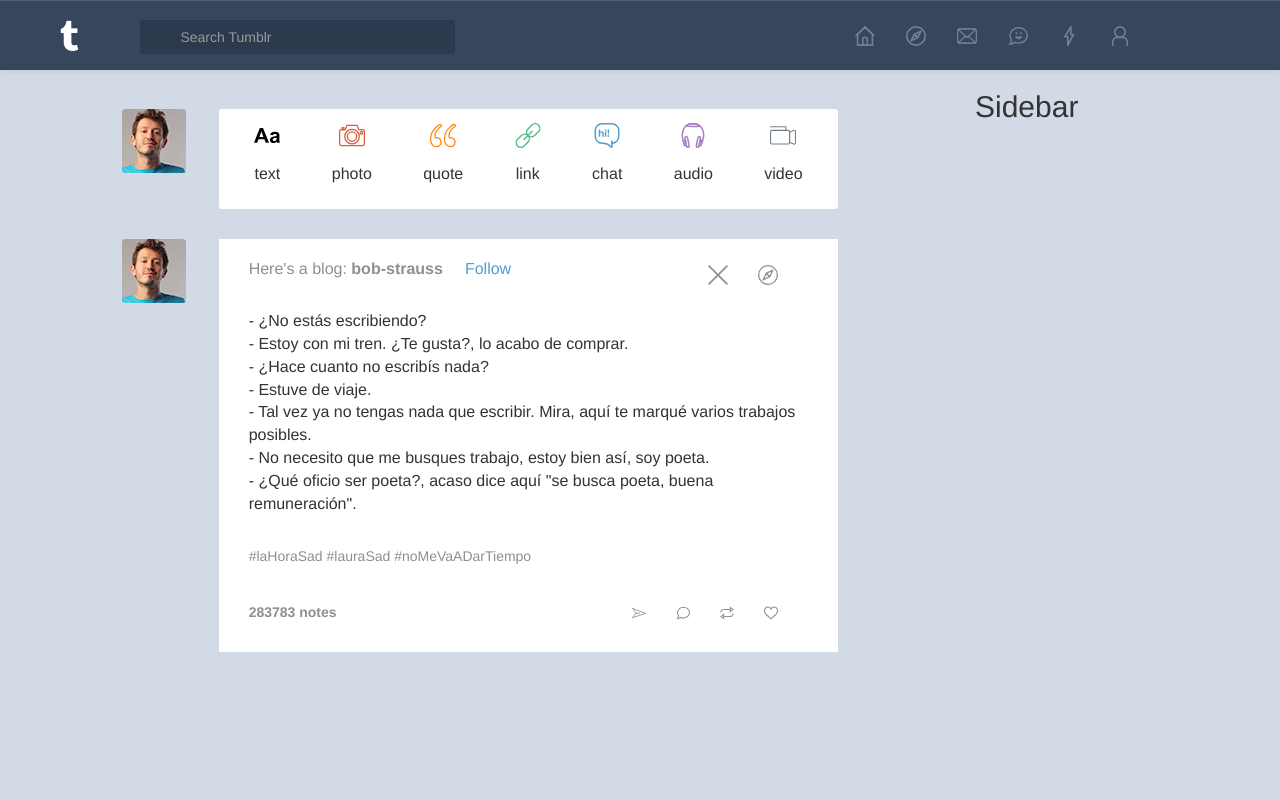
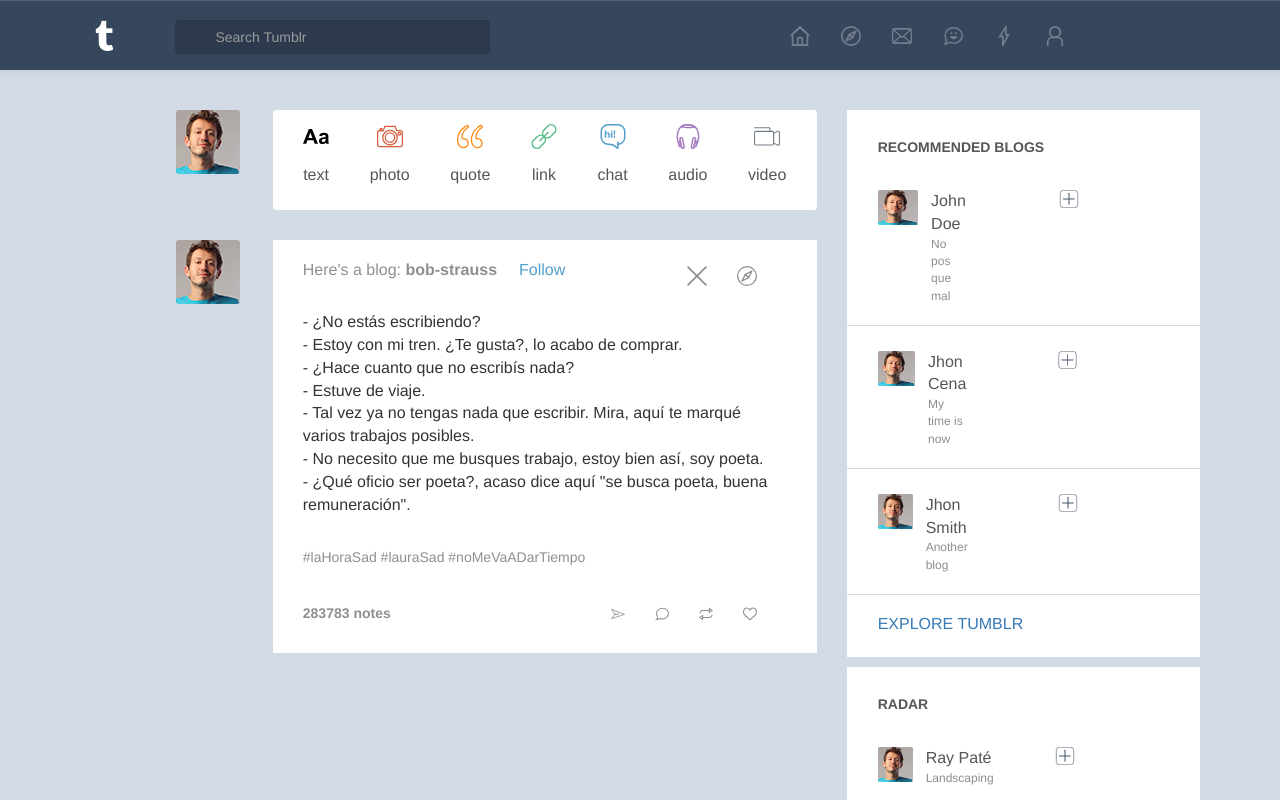
Before and after one commit to KefDS/zumblr-frontend, a React (Create React App) app: page / in a window 1280 px wide. Shown: the top 800 px of the page. Built offline with nearby package versions, Linux system fonts and the light colour scheme.

Commit message:
incompleted: sidebar

```diff
--- a/src/Components/HomePage/MainContent/Feed/Post.jsx
+++ b/src/Components/HomePage/MainContent/Feed/Post.jsx
@@ -20,7 +20,7 @@
         <p>
           - ¿No estás escribiendo? <br />
           - Estoy con mi tren. ¿Te gusta?, lo acabo de comprar. <br />
-          - ¿Hace cuanto no escribís nada? <br />
+          - ¿Hace cuanto que no escribís nada? <br />
           - Estuve de viaje. <br />
           - Tal vez ya no tengas nada que escribir. Mira, aquí te marqué varios trabajos posibles. <br />
           - No necesito que me busques trabajo, estoy bien así, soy poeta. <br />
--- a/src/Components/HomePage/MainContent/Feed/feed.scss
+++ b/src/Components/HomePage/MainContent/Feed/feed.scss
@@ -9,7 +9,6 @@
 .new-post {
   display: flex;
   justify-content: flex-start;
-  margin-top: 2.438rem;
   margin-bottom: 1.875rem;
 
   &__menu {
@@ -29,6 +28,7 @@
     align-items: center;
 
     p {
+      color: #565656;
       margin-top: 0.9375rem;
     }
   }
--- a/src/Components/HomePage/MainContent/Sidebar/index.js
+++ b/src/Components/HomePage/MainContent/Sidebar/index.js
@@ -1,7 +1,96 @@
 import React from 'react'
 
-const Sidebar = (props) => (
-  <h2>Sidebar</h2>
+import './sidebar.css'
+import './recommendedBlog.css'
+
+const SidebarContainer = ({ title, children }) => (
+  <section className='sidebar'>
+    <h2>{title}</h2>
+    <section className='sidebar__content'>
+      {children}
+    </section>
+  </section>
 )
 
-export default Sidebar
+const RecommendedBlog = ({ img, username, blogName }) => (
+  <section className='recommended-blog'>
+    <div className='recommended-blog__info'>
+      <img className='recommended-blog__photo' src={img} />
+      <div>
+        <p className='recommended-blog__username'>{username}</p>
+        <p className='recommended-blog__blog-name'>{blogName}</p>
+      </div>
+    </div>
+    <img className='recommended-blog__icon' src='/assets/img/recommended-blogs/follow.svg' />
+  </section>
+)
+
+const RecommendedBlogs = ({ users }) => (
+  <SidebarContainer>
+    {users.map((user, index) => (
+      <RecommendedBlog
+        img={user.img}
+        username={user.username}
+        blogName={user.blogName}
+      />)
+    )}
+  </SidebarContainer>
+)
+
+const Radar = ({ user, content }) => (
+  <SidebarContainer>
+    <RecommendedBlog
+      img={user.img}
+      username={user.username}
+      blogName={user.blogName}
+    />
+    {content.isImage ? <img style='width: 100%' src={content.path} /> : content}
+  </SidebarContainer>
+)
+
+// MockArea
+const RecommendedBlogUsers = ({ children }) => (
+  <div>
+    <RecommendedBlog
+      img='/assets/img/dummy/me.png'
+      username='John Doe'
+      blogName='No pos que mal'
+    />
+    <RecommendedBlog
+      img='/assets/img/dummy/me.png'
+      username='Jhon Cena'
+      blogName='My time is now'
+    />
+    <RecommendedBlog
+      img='/assets/img/dummy/me.png'
+      username='Jhon Smith'
+      blogName='Another blog'
+    />
+    {children}
+    <p className='recommended-blogs'><a>EXPLORE TUMBLR</a></p>
+  </div>
+)
+
+const RadarSidebar = () => (
+  <div>
+    <RecommendedBlog
+      img='/assets/img/dummy/me.png'
+      username='Ray Paté'
+      blogName='Landscaping'
+    />
+    <img src='/assets/img/dummy/post-img.png' alt='' />
+  </div>
+)
+
+const MockUsersSidebar = (props) => (
+  <div>
+    <SidebarContainer title='RECOMMENDED BLOGS'>
+      <RecommendedBlogUsers />
+    </SidebarContainer>
+    <SidebarContainer title='RADAR'>
+      <RadarSidebar />
+    </SidebarContainer>
+  </div>
+)
+
+export default MockUsersSidebar
--- /dev/null
+++ b/src/Components/HomePage/MainContent/Sidebar/recommendedBlog.scss
@@ -0,0 +1,40 @@
+.recommended-blogs {
+  padding: 1.125rem 1.938rem 1.313rem;
+}
+
+.recommended-blog {
+  display: flex;
+  margin-top: 1.563rem;
+  padding: 0 1.938rem;
+  padding-bottom: 0.625rem;
+  border-bottom: 1px solid rgba(202, 202, 202, 0.7);
+
+  &__info {
+    margin-right: auto;
+    display: flex;
+
+    div {
+      margin-left: 0.8125rem;
+    }
+  }
+
+  &__photo {
+    height: 2.188rem;
+    width: 2.188rem;
+  }
+
+  &__username {
+    color: #565656;
+    margin-bottom: 0;
+  }
+
+  &__blog-name {
+    font-size: 12px;
+    color: #8e8e8e;
+  }
+
+  &__icon {
+    height: 1.125rem;
+    width: 1.125rem;
+  }
+}
--- /dev/null
+++ b/src/Components/HomePage/MainContent/Sidebar/sidebar.scss
@@ -0,0 +1,17 @@
+.sidebar {
+  padding: 1.875rem 0 0;
+  background-color: #fff;
+
+  &__content img {
+    width: 100%;
+  }
+
+  h2 {
+    padding: 0 1.938rem;
+    color: #565656;
+    font-size: 14px;
+    font-weight: bold;
+    margin-top: 0;
+    margin-bottom: 2.188rem;
+  }
+}
--- a/src/Components/HomePage/MainContent/index.js
+++ b/src/Components/HomePage/MainContent/index.js
@@ -6,10 +6,12 @@
 import './main.css'
 
 const MainContent = (props) => (
-  <div className='main container-fluid'>
-    <div className='row'>
-      <section className='col-md-offset-1 col-md-7 col-sm-12'><Feed /></section>
-      <aside className='col-md-offset-1 col-md-3 hidden-sm-down'><SideBar /></aside>
+  <div className='main'>
+    <div className='container-fluid'>
+      <div className='row'>
+        <section className='col-md-offset-1 col-md-7 col-sm-12'><Feed /></section>
+        <aside className='col-md-4 hidden-sm-down'><SideBar /></aside>
+      </div>
     </div>
   </div>
 )
--- a/src/Components/HomePage/MainContent/main.scss
+++ b/src/Components/HomePage/MainContent/main.scss
@@ -1,7 +1,9 @@
 @import '../shared.scss';
 
 .main {
-  margin-top: $height-navbar;
+  max-width: 71.88rem;
+  margin: $height-navbar auto 0 auto;
+  padding-top: 2.5rem;
 }
 
 .fixed-width {
--- a/src/Components/HomePage/SiteNavbar/index.js
+++ b/src/Components/HomePage/SiteNavbar/index.js
@@ -8,6 +8,7 @@
 
 const SiteNavbar = () => (
   <nav className='navbar navbar-default navbar-fixed-top'>
+    <div className='navbar__wrapper'>
       <div className='container-fluid'>
 
         <div className='navbar-header'>
@@ -23,6 +24,7 @@
         <div id='menu' className='collapse navbar-collapse'>
           <SearchBox />
           <RightNavbarItems />
+        </div>
       </div>
     </div>
   </nav>
--- a/src/Components/HomePage/SiteNavbar/navbar.scss
+++ b/src/Components/HomePage/SiteNavbar/navbar.scss
@@ -1,6 +1,7 @@
 .navbar {
-  &__logo {
-    margin-left: 2.813rem;
+  &__wrapper {
+    max-width: 71.88rem;
+    margin: 0 auto;
   }
 
   $search-box-bg: #2d3a4e;
```
Also changed, not shown: public/assets/img/dummy/post-img.png (renamed from public/assets/img/dummy/post-build.png). Lines whose indentation alone changed are shown as unchanged.
